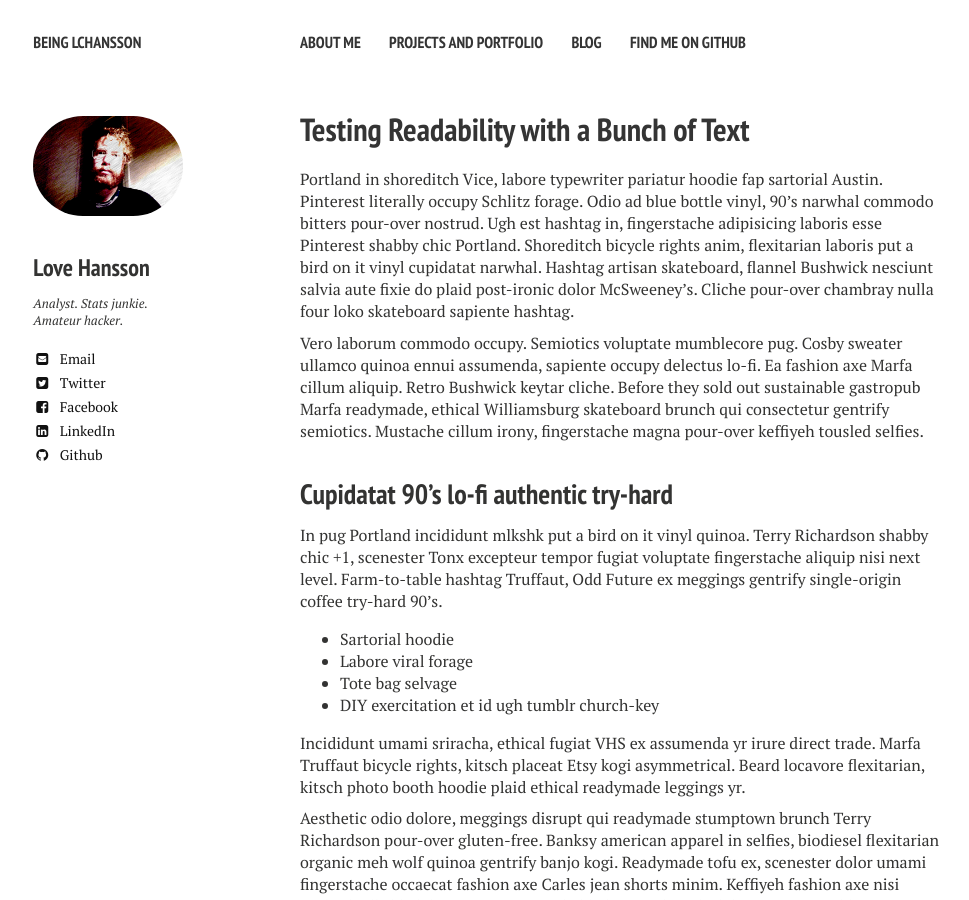
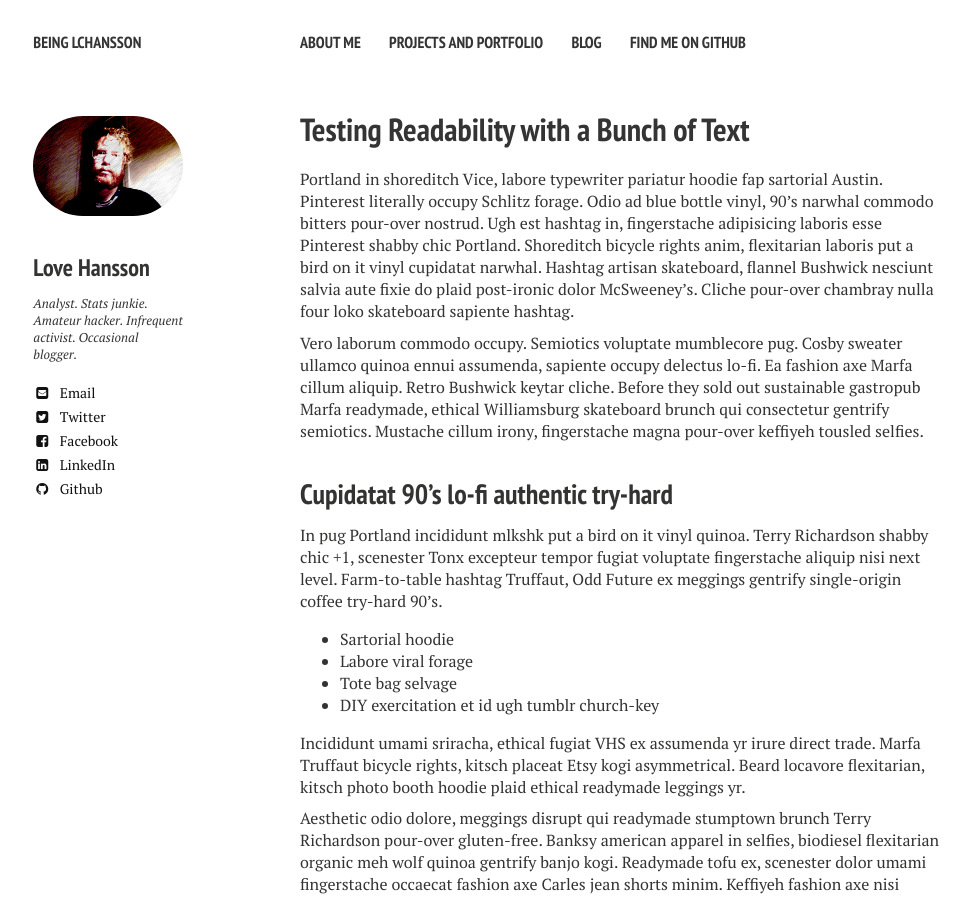
Before and after one commit to LCHansson/LCHansson.github.io, a Jekyll site: the page built from _posts/2014-10-20-readability-post.md, in a window 1280 px wide and 900 px high. Shown: the whole window, without its empty margins (20-989 px from the left). Built offline with Jekyll 4.4.1, drawn with Linux system fonts in a browser that asks for light colours; nearby versions of some CDN libraries; comment, search, counter and statistics services are not loaded.

Commit message:
More config

```diff
--- a/_config.yml
+++ b/_config.yml
@@ -29,13 +29,13 @@ kramdown:
 owner:
   name: Love Hansson
   avatar: lchansson.jpg
-  bio: "Analyst. Stats junkie. Amateur hacker."
+  bio: "Analyst. Stats junkie. Amateur hacker. Infrequent activist. Occasional blogger."
   email: love.hansson@gmail.com
   disqus-shortname: lchanssoncom
   twitter: LCHansson
   facebook: love.hansson
   github: LCHansson
-  stackexchange: https://stackexchange.com/users/3419509/love-hansson
+  stackexchange: LCHansson
   linkedin: lovehansson
   instagram: #prenumerant
   flickr: #username
```
